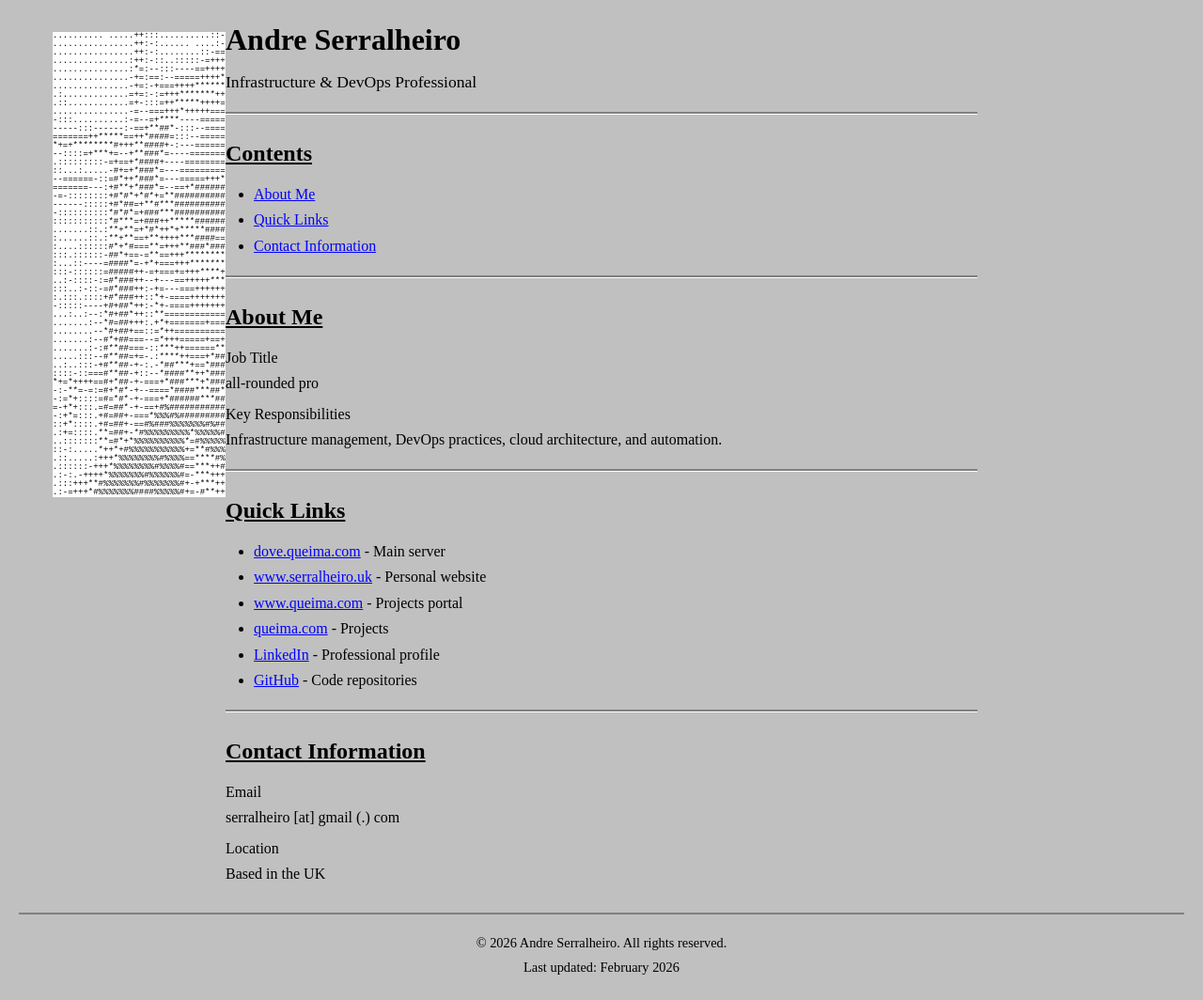
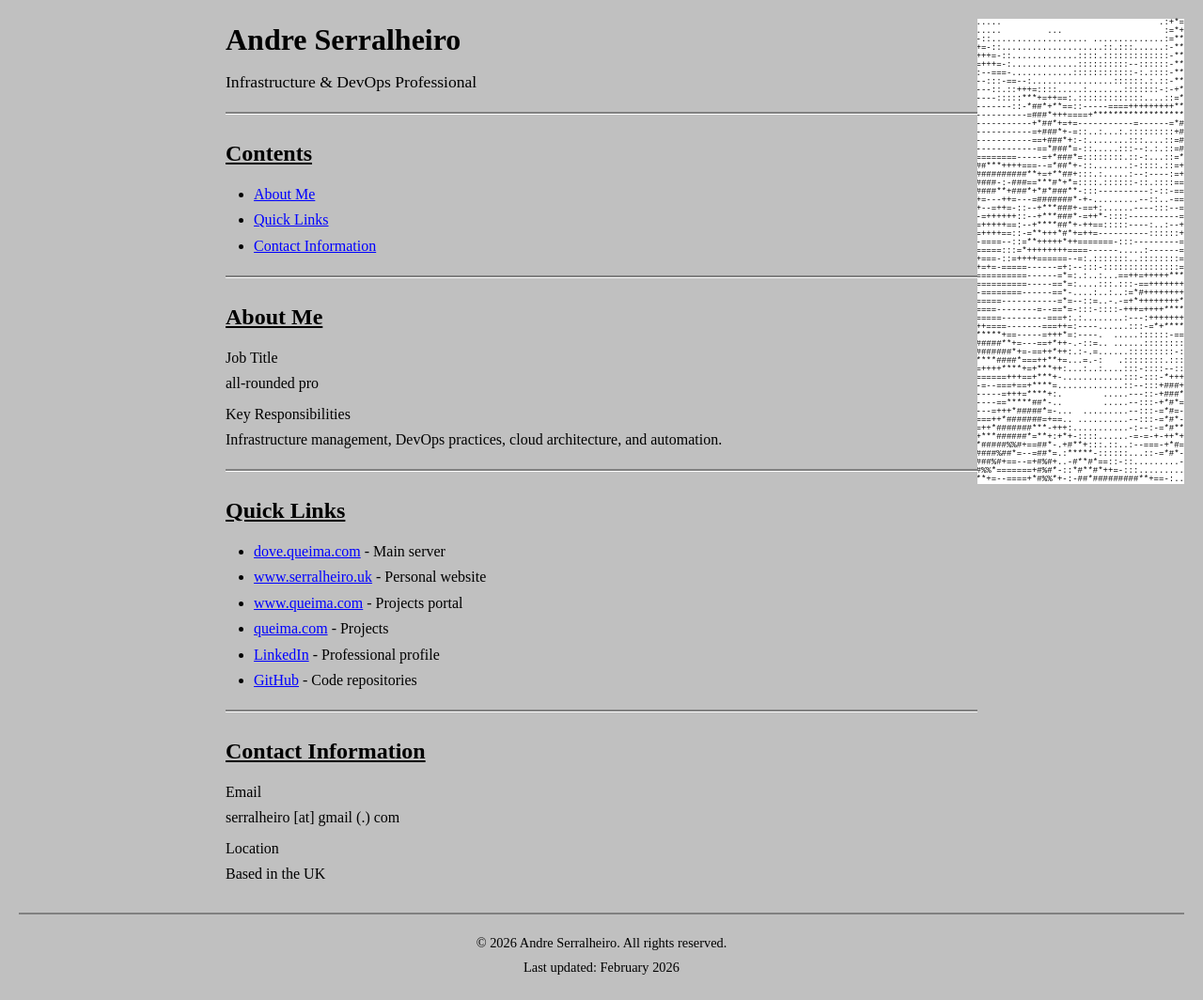
Before and after one commit to serral/serral.github.io, a Jekyll site: the page built from index.html, in a window 1280 px wide and 1064 px high. Shown: the whole window at 94% size. Built offline with Jekyll 4.4.1, drawn with Linux system fonts in a browser that asks for light colours.

Commit message:
Move ASCII art to right side of page

```diff
--- a/assets/css/main.css
+++ b/assets/css/main.css
@@ -1,10 +1,10 @@
 /* Retro 90s/Early 2000s Style */
 
-/* ASCII Art - Fixed top-left corner */
+/* ASCII Art - Fixed right side */
 .ascii-art {
   position: fixed;
   top: 0;
-  left: 0;
+  right: 0;
   z-index: -1;
   pointer-events: none;
 }
@@ -13,7 +13,7 @@
   font-family: "Courier New", Courier, monospace;
   font-size: 9px;
   line-height: 1;
-  margin: 33.6px 0 0 56px;
+  margin: 20px 20px 0 0;
   padding: 0;
   color: #000;
   white-space: pre;
```
